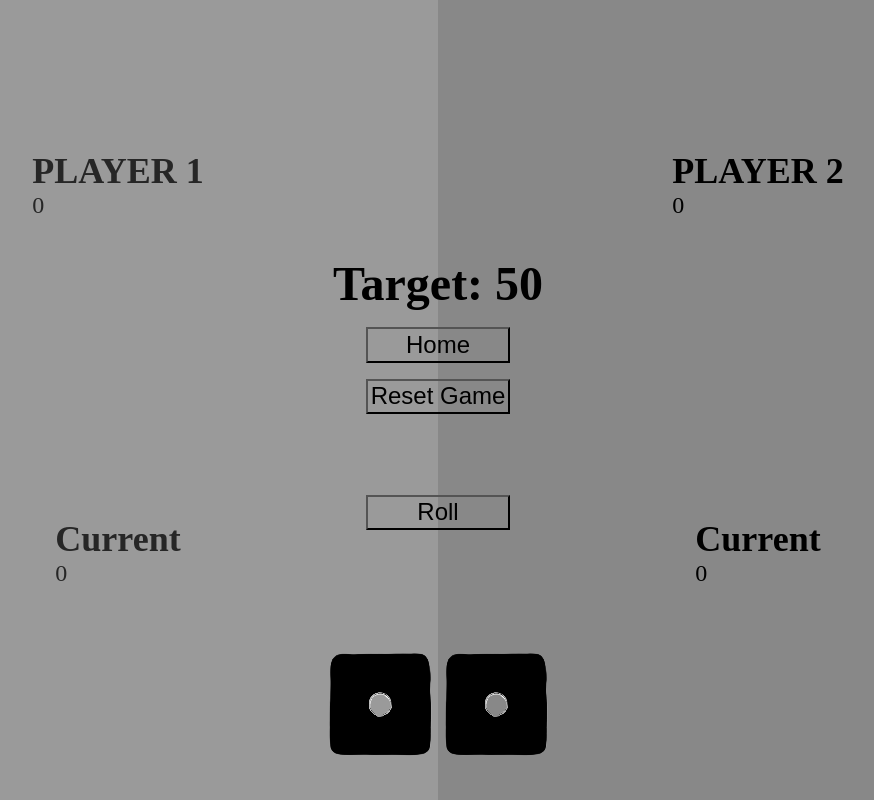
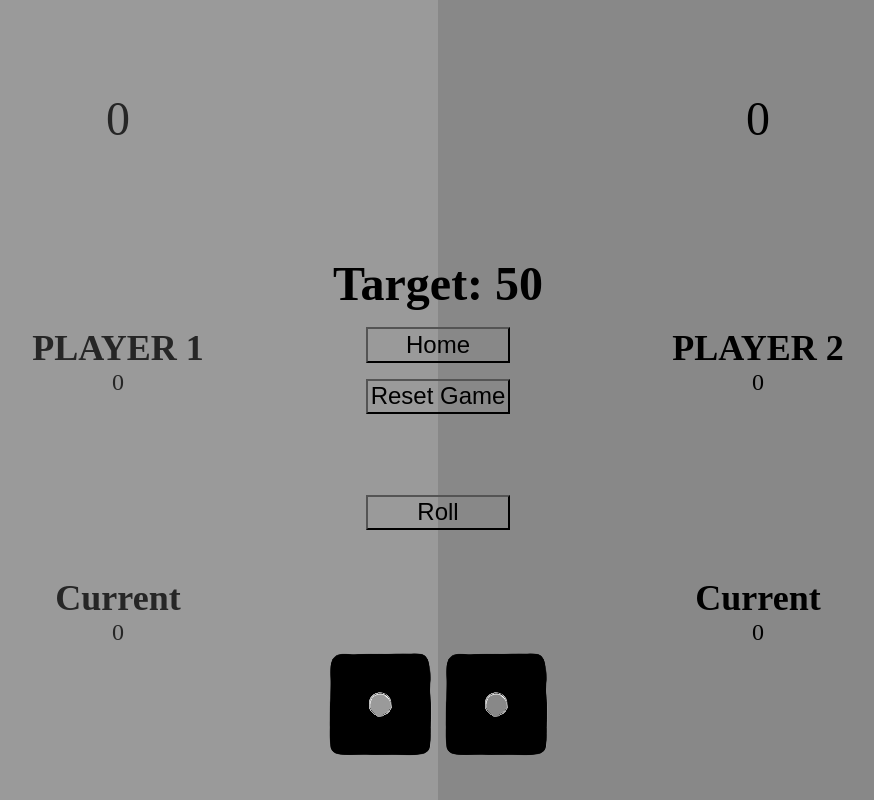
Before and after one commit to HashemAbuteen/dices-game, a plain HTML site: page index.html in a window 1280 px wide. Both pictures are taken after a click on the button "Start". Shown: the whole page, without its empty margins (202-1076 px from the left). Drawn offline with Linux system fonts and the light colour scheme.

Commit message:
add all time wins

```diff
--- a/index.html
+++ b/index.html
@@ -29,6 +29,7 @@
     </main>
     <main id="scene-2">
       <section id="player-1-section" class="not-turn">
+        <div class="all-time-wins">0</div>
         <div class="top-score">
           <h1>PLAYER 1</h1>
           <p class="score" id="score-1">99</p>
@@ -39,6 +40,7 @@
         </div>
       </section>
       <section id="player-2-section" class="not-turn">
+        <div class="all-time-wins">0</div>
         <div class="top-score">
           <h1>PLAYER 2</h1>
           <p class="score" id="score-2">99</p>
--- a/script.js
+++ b/script.js
@@ -16,6 +16,8 @@ const firstDice = document.getElementById("first-dice");
 const secondDice = document.getElementById("second-dice");
 const winnerAnnouncment = document.getElementById("winner-announcment");
 const tragetLabel = document.getElementById("target-label");
+const player1AllWins = document.getElementsByClassName("all-time-wins")[0];
+const player2AllWins = document.getElementsByClassName("all-time-wins")[1];
 let maxScore;
 
 startButton.addEventListener("click" , (event)=> {
@@ -36,6 +38,8 @@ let score2 = 0;
 let current1 = 0;
 let current2 = 0;
 let player1Turn;
+let player1Wins = localStorage.getItem("player1-total-score") || 0;
+let player2Wins = localStorage.getItem("player2-total-score") || 0;
 const startGame = ()=> {
     score1 = score2 = current1 = current2 = 0;
     player1Turn = true;
@@ -85,6 +89,8 @@ const updateValues = ()=> {
     score2Text.innerText = score2;
     current1Text.innerText = current1;
     current2Text.innerText = current2;
+    player1AllWins.innerText = player1Wins;
+    player2AllWins.innerText = player2Wins;
     if(player1Turn){
         turnOverlay.classList.replace("player-2" , "player-1");
     }
@@ -105,14 +111,19 @@ const endGame = (winner , message)=> {
         player1Section.classList.add("winner");
         player2Section.classList.add("loser");
         winnerAnnouncment.innerText = message;
+        player1Wins ++;
+        localStorage.setItem("player1-total-score" , player1Wins);
     }
     if(winner === 2){
         player2Section.classList.add("winner");
         player1Section.classList.add("loser");
         winnerAnnouncment.innerText = message;
+        player2Wins ++;
+        localStorage.setItem("player2-total-score" , player2Wins);
     }
     rollButton.disabled = true;
     holdButton.disabled = true;
+    updateValues();
 }
 
 const startRoll = ()=> {
--- a/style.css
+++ b/style.css
@@ -120,6 +120,15 @@ button:disabled {
     background-color: red;
 }
 
+.all-time-wins {
+    font-size: 2em;
+}
+
+#scene-2>section>div {
+    text-align: center;
+}
+
+
 @media(max-width : 700px) {
     #scene-2>section{
         justify-content: flex-end;
```
